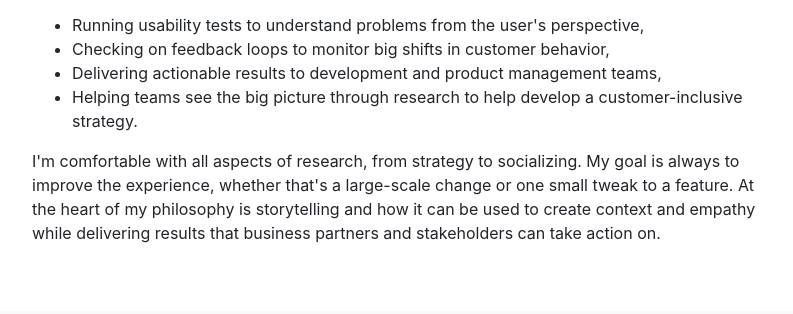
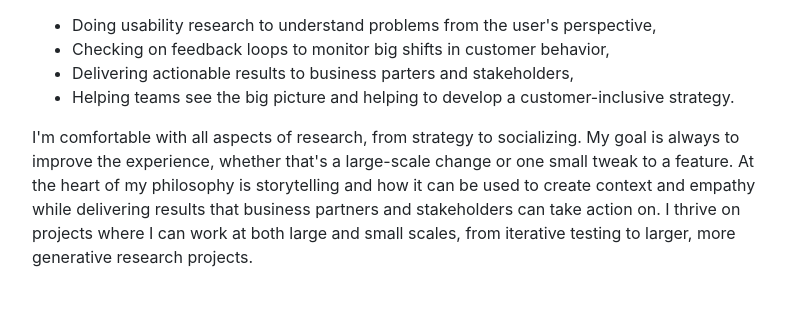
Before and after one commit to gregovic/gregovic.github.io, a website with bundled scripts: page index.html in a window 1280 px wide. Shown: the part 315-629 px from the top of the page, without its empty margins (243-1036 px from the left). Built offline with nearby package versions, Linux system fonts and the light colour scheme.

Commit message:
Update index.html

```diff
--- a/index.html
+++ b/index.html
@@ -61,13 +61,14 @@
           	<img src="img/logo-name.svg" id="logoname">
             <p class="lead text-center">Hi, my name is Thomas and I figure out the "why" behind problems. I spend time: </p>
             <ul>
-              <li>Running usability tests to understand problems from the user's perspective,</li>
+              <li>Doing usability research to understand problems from the user's perspective,</li>
               <li>Checking on feedback loops to monitor big shifts in customer behavior,</li>
-              <li>Delivering actionable results to development and product management teams,</li>
-              <li>Helping teams see the big picture through research to help develop a customer-inclusive strategy.</li>
+              <li>Delivering actionable results to business parters and stakeholders,</li>
+              <li>Helping teams see the big picture and helping to develop a customer-inclusive strategy.</li>
             </ul>
             <p>I'm comfortable with all aspects of research, from strategy to socializing. My goal is always to improve the experience, whether that's a large-scale change or one small tweak to a feature.
             At the heart of my philosophy is storytelling and how it can be used to create context and empathy while delivering results that business partners and stakeholders can take action on.
+            I thrive on projects where I can work at both large and small scales, from iterative testing to larger, more generative research projects.
             </p>
         </div>
         </div>
@@ -139,10 +140,10 @@
 							<ul>
 								<li>Including: creating research proposals, defining research goals, writing screeners and interview plans, managing stakeholder expectations and tailoring results to specific audiences</li>
 							</ul>
-						<li>Ran a multi-year study to discover and understand pain points and customer motivations</li>
-						<li>Conducted and analyzed over 150+ hours of customer interview</li>
 						<li>Work with Design, Content, and Product to run frequent usability testing on new and existing features</li>
 						<li>Mentor junior team members in new/unfamiliar methods and help manage vendor relationships</li>
+						<li>Ran a multi-year study to discover and understand pain points and customer motivations across the customer journey</li>
+						<li>Conducted and analyzed over 150+ hours of customer interview</li>
 					</ul>
 				</div>
 		  		<div>
```
